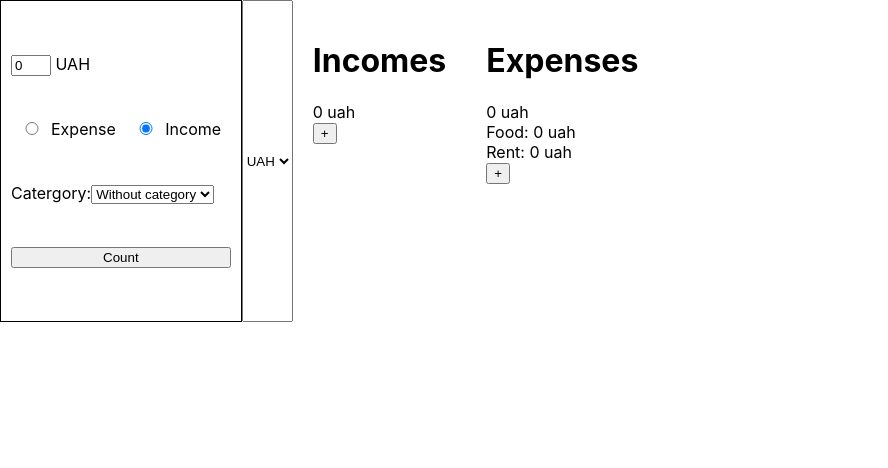
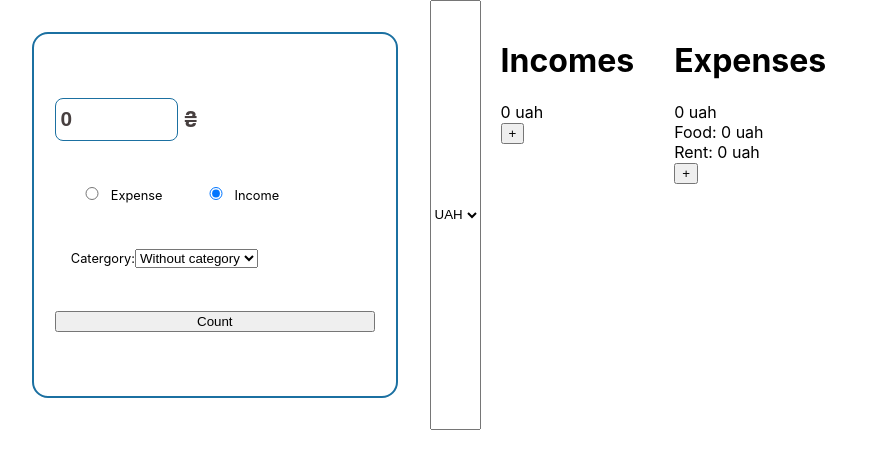
Before and after one commit to Fidelya1988/acounting, a React (Create React App) app: page / in a window 1280 px wide. Shown: the top 468 px of the page, without its empty margins (0-888 px from the left). Built offline with nearby package versions, Linux system fonts and the light colour scheme.

Commit message:
added currency icons

```diff
--- a/src/App.jsx
+++ b/src/App.jsx
@@ -1,21 +1,23 @@
 // import { isBlock } from "typescript";
-import { useState } from "react";
+import { useState, createContext } from "react";
 import styles from "./app.module.css";
-
 import CountingForm from "./Form/CountingForm";
-
 import CurrencySelect from "./CurrencySelect/CurrencySelect";
 import Counters from "./Counters/Counters";
-
+import { useCurrencyIcon } from "./helpers/useCurrencyIcon";
+export const currencyContext = createContext()
 function App() {
   const [currency, setCurrency] = useState("uah");
-
+  const [currencyIcon, setCurrencyIcon] = useState("₴");
+  useCurrencyIcon(currency, setCurrencyIcon)
   return (
+    <currencyContext.Provider value = {{currencyIcon, currency}}>
     <div className={styles.app}>
       <CountingForm currency={currency} />
       <CurrencySelect setCurrency={setCurrency} />
       <Counters currency={currency} />
     </div>
+    </currencyContext.Provider>
   );
 }
 
--- a/src/CurrencySelect/CurrencySelect.js
+++ b/src/CurrencySelect/CurrencySelect.js
@@ -21,7 +21,7 @@ export default function CurrencySelect({ setCurrency }) {
     <select id="currency" name="currency" onChange={(e) => currencyChange(e)}>
       <option value="uah">UAH</option>
       <option value="usd">USD</option>
-      <option value="euro">EUR</option>
+      <option value="eur">EUR</option>
     </select>
   );
 }
--- a/src/Form/CountingForm.jsx
+++ b/src/Form/CountingForm.jsx
@@ -1,16 +1,17 @@
 // import { isBlock } from "typescript";
-import React, { useState, useCallback } from "react";
+import React, { useState, useCallback, useContext } from "react";
 import styles from "./form.module.css";
 import { useSelector, useDispatch } from "react-redux";
 import { changeIncome, changeExpense } from "../store/counterReducer";
 import { changeCategory } from "../store/categoriesReducer";
-import * as Yup from "yup";
-
 import { Formik, Form, Field } from "formik";
 
-export default function CountingForm({ currency }) {
+import { currencyContext } from "../App";
+
+export default function CountingForm() {
+  const { currencyIcon, currency } = useContext(currencyContext);
+
   const dispatch = useDispatch();
-
   const { categories } = useSelector((state) => state.categories);
   const [type, setType] = useState();
 
@@ -55,11 +56,15 @@ export default function CountingForm({ currency }) {
         handleSubmit(introduce, category, type);
       }}
     >
-      <Form  >
-
-
+      <Form>
         <div>
-            <Field type="number" id="introduce" name="introduce"  /> {" " + currency.toUpperCase()}
+          <Field
+            type="number"
+            id="introduce"
+            name="introduce"
+            className={styles.input}
+          />{" "}
+          <span className={styles.currency}>{currencyIcon}</span>
         </div>
 
         <div>
@@ -93,7 +98,6 @@ export default function CountingForm({ currency }) {
           </label>
         </div>
         <button type="submit">Count</button>
-
       </Form>
     </Formik>
   );
--- a/src/Form/form.module.css
+++ b/src/Form/form.module.css
@@ -1,8 +1,32 @@
 form {
-    display: flex;
-    flex-direction: column;
-    justify-content: space-evenly;
-    height: 300px;
-  padding: 10px;
-    border: 1px solid black;
+  display: flex;
+  flex-direction: column;
+  justify-content: space-evenly;
+  height: 20rem;
+  width: 20rem;
+  padding: 1.3rem;
+  border: 2px solid rgb(27, 112, 161);
+  border-radius: 1rem;
+  margin: 2rem;
 }
+
+ label {
+   font-size: 0.8rem;
+   margin: 1rem;
+ }
+  .input {
+    width:7rem;
+    height: 2rem;
+    border: 1px solid rgb(27, 112, 161);
+    border-radius: 0.5rem;
+    padding: 0.3rem;
+    font-size: 1.3rem;
+    font-weight: 700;
+    color:rgb(71, 63, 63);
+  }
+
+  .currency {
+    font-size: 1.3rem;
+    font-weight: 700;
+    color:rgb(71, 63, 63);
+  }
--- a/src/helpers/getCurrencyExchange.js
+++ b/src/helpers/getCurrencyExchange.js
@@ -1,5 +1,5 @@
 export const getCurrencyExchange = () => [
   { name: "uah", ratio: 1, sum: 0 },
   { name: "usd", ratio: 1 / 26.9, sum: 0 },
-  { name: "euro", ratio: 1 / 31.56, sum: 0 },
+  { name: "eur", ratio: 1 / 31.56, sum: 0 },
 ];
--- /dev/null
+++ b/src/helpers/useCurrencyIcon.js
@@ -0,0 +1,16 @@
+import { useEffect } from "react";
+
+export const icons = {
+  uah: "₴",
+  usd: "$",
+  eur: "€",
+};
+
+export const useCurrencyIcon = (currency, setCurrencyIcon) => {
+  useEffect(() => {
+    console.log(currency);
+    for (let key in icons) {
+      if (currency === key) setCurrencyIcon(icons[key]);
+    }
+  }, [currency, setCurrencyIcon, icons]);
+};
--- a/src/store/currencyReducer.js
+++ b/src/store/currencyReducer.js
@@ -7,7 +7,7 @@ const currencySlice = createSlice({
     exchangeRates: [
       { name: "uah", ratio: 1, active: true, },
       { name: "usd", ratio: 26.9, active: false },
-      { name: "euro", ratio: 31.56, active: false },
+      { name: "eur", ratio: 31.56, active: false },
     ],
   },
   reducers: {
```
Lines whose indentation alone changed are shown as unchanged.
